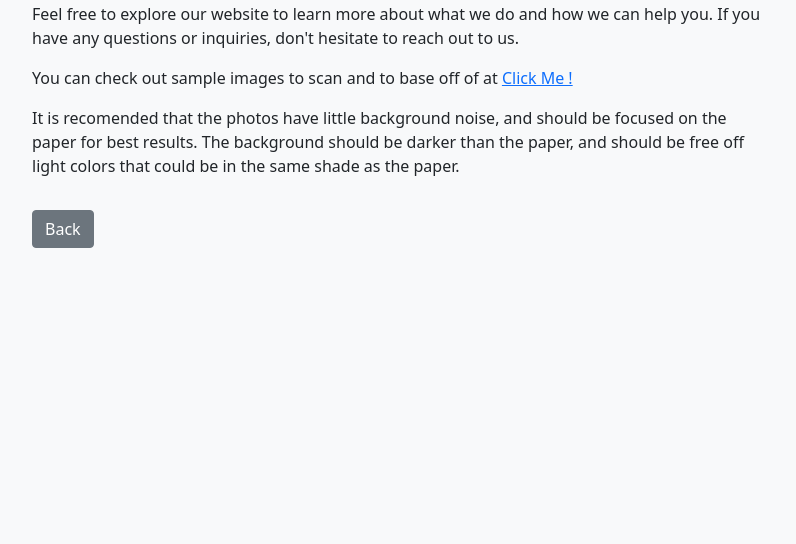
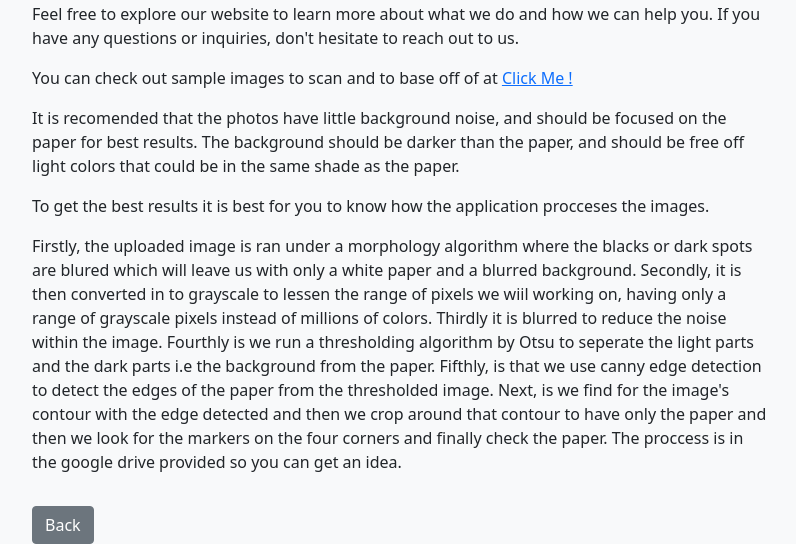
Before and after one commit to kyouvv/OMR-WebApp, a Flask app: page /about in a window 1280 px wide. Shown: the part 286-830 px from the top of the page, without its empty margins (240-1036 px from the left). Before the commit the page ends 534 px from the top, so only its background shows below. Run offline with Flask 3, Linux system fonts and the light colour scheme.

Commit message:
instructions.

```diff
--- a/templates/about.html
+++ b/templates/about.html
@@ -10,6 +10,8 @@
                 <p>Feel free to explore our website to learn more about what we do and how we can help you. If you have any questions or inquiries, don't hesitate to reach out to us.</p>
                 <p>You can check out sample images to scan and to base off of at <a type="button" href="https://drive.google.com/drive/folders/1rIrzTUaJsyABk70S451lL5Opr-juUkBy?usp=sharing"> Click Me ! </a></p>
                 <p>It is recomended that the photos have little background noise, and should be focused on the paper for best results. The background should be darker than the paper, and should be free off light colors that could be in the same shade as the paper.</p>
+                <p>To get the best results it is best for you to know how the application procceses the images.</p>
+                <p>Firstly, the uploaded image is ran under a morphology algorithm where the blacks or dark spots are blured which will leave us with only a white paper and a blurred background. Secondly, it is then converted in to grayscale to lessen the range of pixels we wiil working on, having only a range of grayscale pixels instead of millions of colors. Thirdly it is blurred to reduce the noise within the image. Fourthly is we run a thresholding algorithm by Otsu to seperate the light parts and the dark parts i.e the background from the paper. Fifthly, is that we use canny edge detection to detect the edges of the paper from the thresholded image. Next, is we find for the image's contour with the edge detected and then we crop around that contour to have only the paper and then we look for the markers on the four corners and finally check the paper. The proccess is in the google drive provided so you can get an idea.</p>
             </div>
         </div>
         <div class="row mt-3">
```
